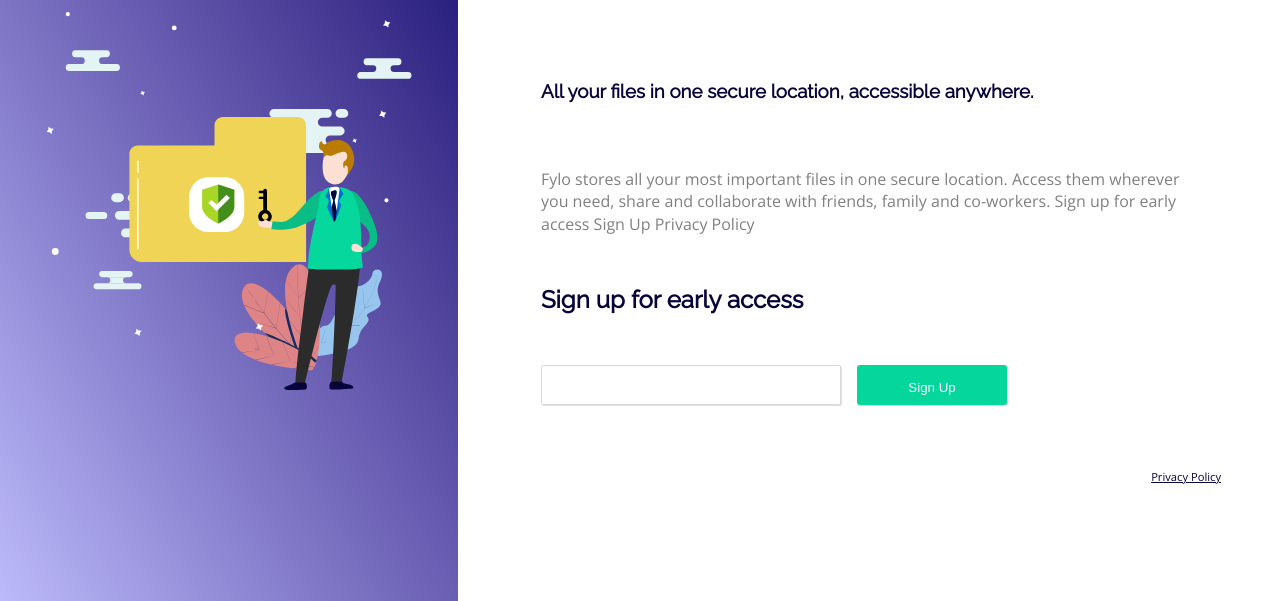
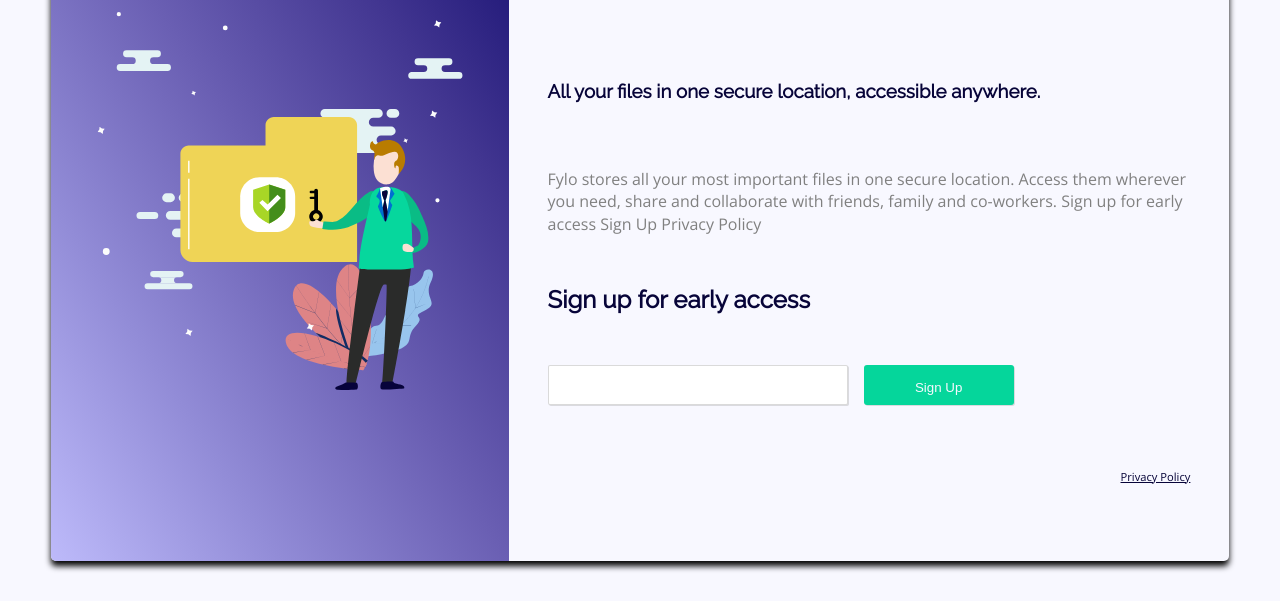
Before and after one commit to alaincodes/fylo-landing-page, a plain HTML site: page index.html in a window 1280 px wide. Shown: the part 199-800 px from the top of the page. Drawn offline with nearby package versions, Linux system fonts and the light colour scheme.

Commit message:
update css not full page anymore

```diff
--- a/styles.css
+++ b/styles.css
@@ -32,12 +32,21 @@ a {
 }
 
 body {
+  background: ghostwhite;
   height: 100vh;
+  display: flex;
 }
 
 .website-container {
   display: flex;
-  height: 100vh;
+  justify-content: center;
+  align-items: center;
+  margin: auto;
+
+  max-width: 1440px;
+  background: ghostwhite;
+  border-radius: 5px;
+  filter: drop-shadow(0px 5px 3px black);
 }
 
 /* Desktop left styling and config */
@@ -51,11 +60,13 @@ body {
     #928cd7,
     #bdbafa
   );
-  height: 100vh;
+  height: 90vh;
   display: flex;
   justify-content: center;
   align-items: center;
   max-width: 40%;
+  border-top-left-radius: 5px;
+  border-bottom-left-radius: 5px;
 }
 
 .big-img {
```
